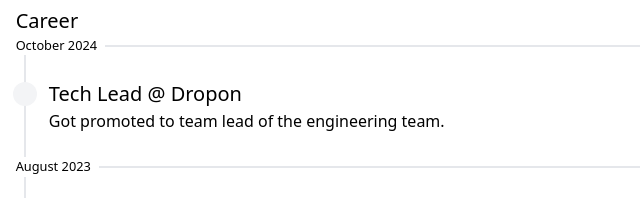
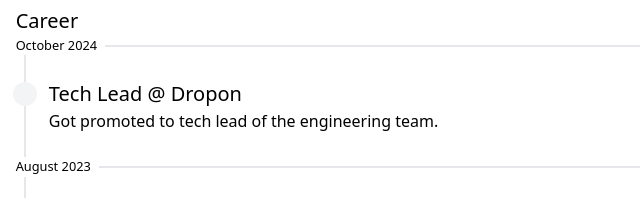
Before and after one commit to CedricVanhaverbeke/portfolio, an Astro site: page / in a window 1280 px wide. Shown: the part 336-534 px from the top of the page, 367-1007 px from the left. Built offline with nearby package versions, Linux system fonts and the light colour scheme; Astro itself is replaced by a stand-in of ours; some icons are missing.

Commit message:
chore: tech lead

```diff
--- a/src/components/career.astro
+++ b/src/components/career.astro
@@ -23,7 +23,7 @@ const { class: className } = Astro.props;
   <Event>
     <Icon slot="icon" name="mdi:trending-up" />
     <span slot="title">Tech Lead @ Dropon</span>
-    <div>Got promoted to team lead of the engineering team.</div>
+    <div>Got promoted to tech lead of the engineering team.</div>
   </Event>
 
   <Month>
```
